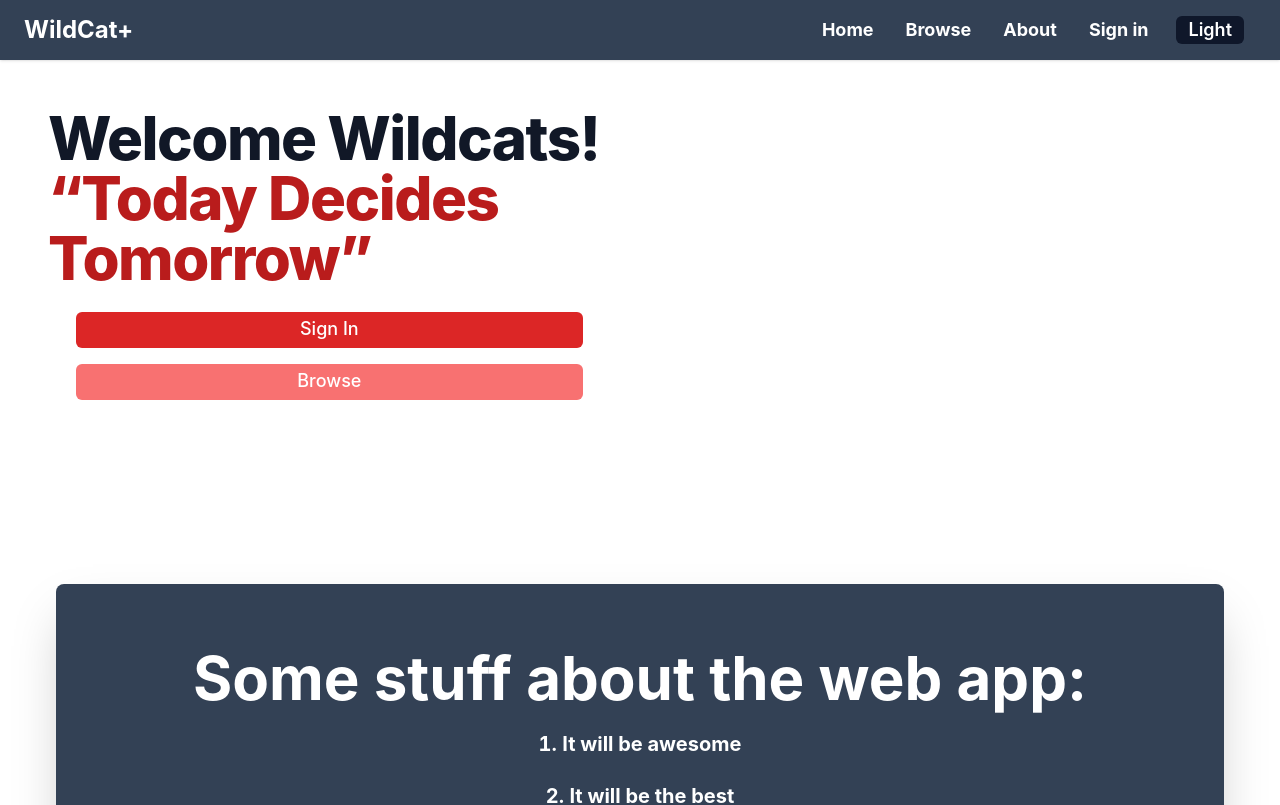
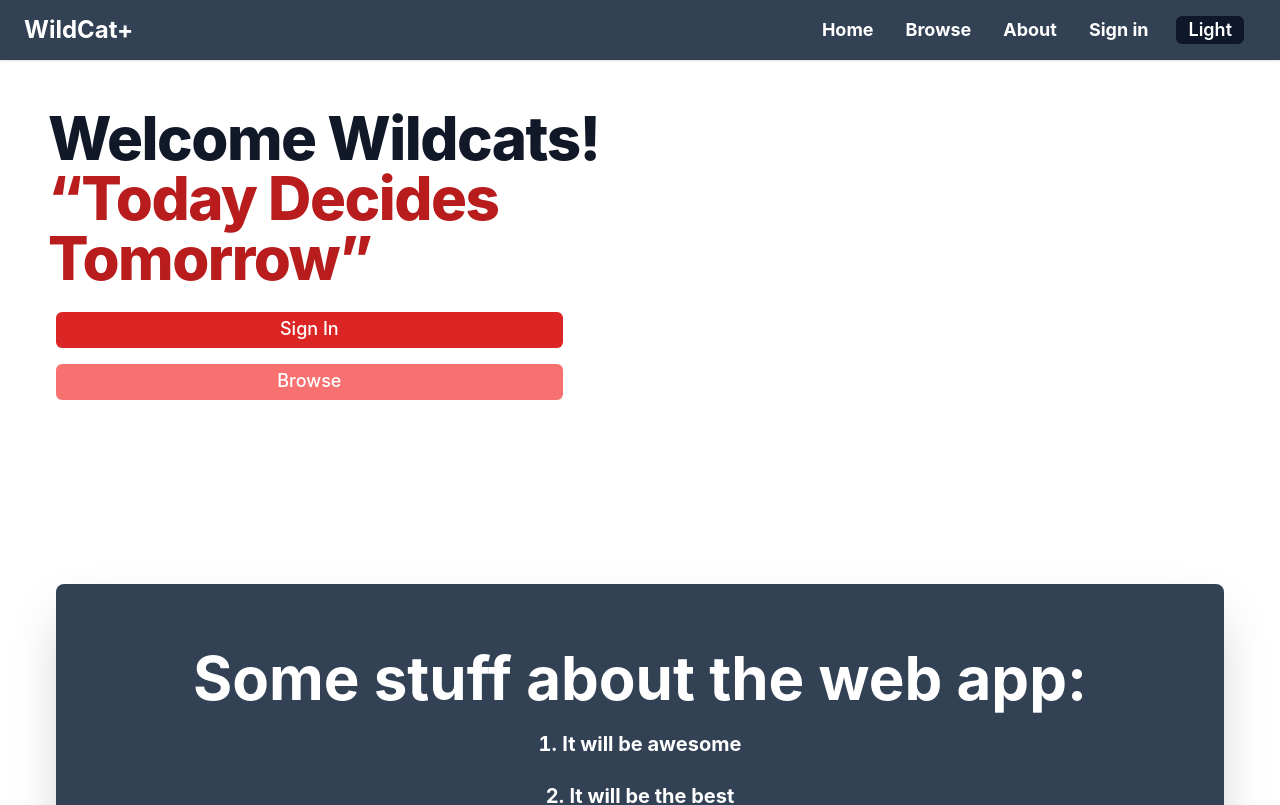
Before and after one commit to magarcia0/capstone, a Next.js app in the folder my-capstone/: page / in a window 1280 px wide. Shown: the top 805 px of the page. Built offline with nearby package versions, Linux system fonts and the light colour scheme; no server answers.

Commit message:
centers index buttons

```diff
--- a/my-capstone/pages/index.js
+++ b/my-capstone/pages/index.js
@@ -36,7 +36,7 @@
                   <div className="md:flex lg:flex xl:flex  sm:justify-center lg:justify-start">
                     <Link
                       href="/api/auth/signin">
-                      <a className="pt-0.5 pb-1 sm:justify-center ml-7 sm:w-5/6 px-8 border border-transparent text-base font-medium bg-red-600 dark:bg-red-700 dark:hover:bg-blue-700 text-white rounded-md hover:bg-blue-500 md:text-lg md:px-16">
+                      <a className="pt-0.5 pb-1 sm:justify-center md:ml-2 ml-auto sm:w-5/6 px-8 border border-transparent text-base font-medium bg-red-600 dark:bg-red-700 dark:hover:bg-blue-700 text-white rounded-md hover:bg-blue-500 md:text-lg md:px-16">
                       Sign In
                       </a>
                     </Link>
@@ -47,7 +47,7 @@
                     <Link
                       href="/search"
                       >
-                      <a className="pt-0.5 pb-1 sm:justify-center ml-7  xs:w-5/6  sm:w-5/6 px-8 border border-transparent text-base font-medium bg-red-400 dark:bg-red-500 dark:hover:bg-blue-700 text-white rounded-md hover:bg-blue-500 md:text-lg md:px-16">
+                      <a className="pt-0.5 pb-1 sm:justify-center md:ml-2 ml-auto xs:w-5/6  sm:w-5/6 px-8 border border-transparent text-base font-medium bg-red-400 dark:bg-red-500 dark:hover:bg-blue-700 text-white rounded-md hover:bg-blue-500 md:text-lg md:px-16">
                         Browse
                       </a>
                     </Link>
```
